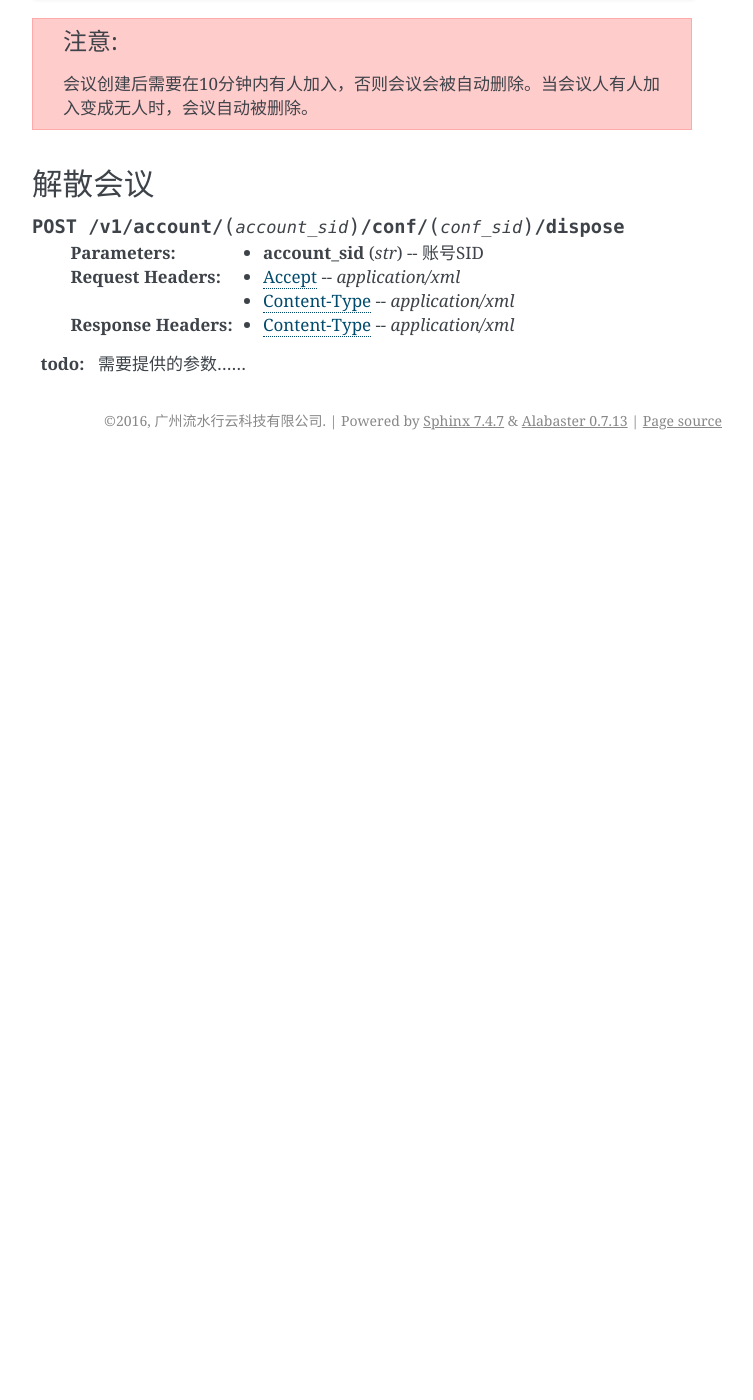
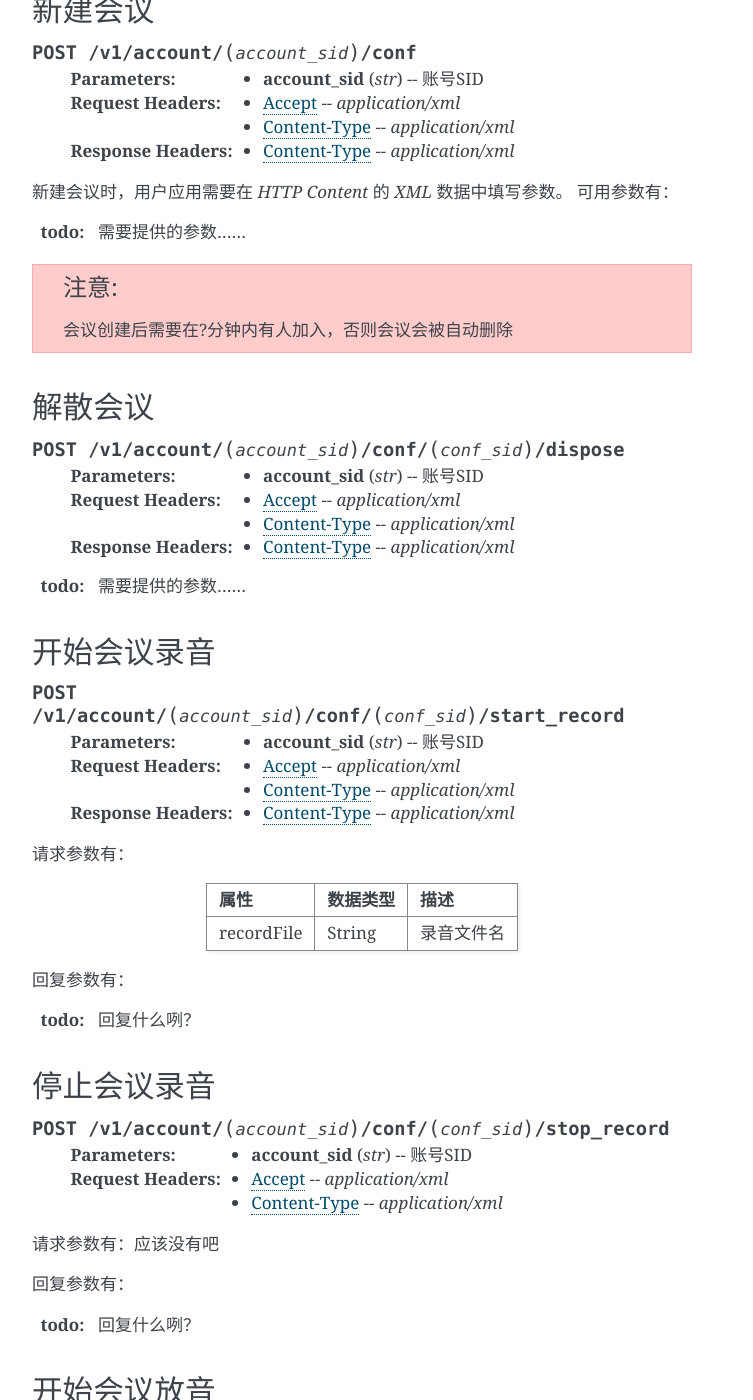
Before and after one commit to liushuixingyun/yunhuni-server-api-docs, a Sphinx documentation site: the page built from docs/rest_api/conf_api.rst, in a window 1280 px wide and 1400 px high, scrolled down 1401 px. Shown: the whole window, without its empty margins (388-1141 px from the left). Built offline with Sphinx 7.4.7, drawn with Linux system fonts in a browser that asks for light colours; before the commit the page ends 1861 px from its top, so only the background shows below that; some of the changed text lies outside the part shown.

Commit message:
small editions

```diff
--- a/docs/rest_api/call_api.rst
+++ b/docs/rest_api/call_api.rst
@@ -52,7 +52,7 @@
 
 .. http:get:: /v1/account/(account_sid)/call/(call_sid)
 
-    以账号 `account_sid` 的身份获取呼叫(`call_sid`)的信息。
+    获取隶属于账号 `account_sid` 的呼叫(`call_sid`)的信息。
 
     :param str account_sid: 账号SID
     :param str call_sid: 呼叫SID
@@ -97,7 +97,7 @@
 
 .. http:get:: /v1/account/(account_sid)/call
 
-    以账号 `account_sid` 的身份获取该账号下属的呼叫列表。
+    获取账号 `account_sid` 名下的呼叫列表。
 
     :param str account_sid: 账号SID
 
--- a/docs/rest_api/conf_api.rst
+++ b/docs/rest_api/conf_api.rst
@@ -12,17 +12,27 @@
 sid                     String         会议的唯一 ID，是一个32字符的UUID
 accountSid              String         建立该会议的账号ID
 appSid                  String         会议所属应用的ID
+maxPart                 Integer        最大与会方数量
 status                  String         会议状态，有：
 
-                                       * ``initiated``
-                                       * ``running``
-                                       * ``ringing``
-                                       * ``completed``
+                                       * ``initiated``: 会议已经创建，但是还没有任何与会方加入
+                                       * ``waiting``: 会议创建后，只有一个与会方加入，等待其它与会方加入
+                                       * ``running``: 一个以上的一会放加入过会议之后，会与即处于运行状态
+                                       * ``disposed``: 会议结束
 
+disposePartThreshold    Integer        会议自动释放的与会方数量阈值
 beginTime               DateTime
 endTime                 DateTime
+waitPlayFile            String         第一个与会方首次加入后，等待其它与会方期间播放的声音文件
+backgroundPlayFile      String         会议背景声音文件
+enterPlayFile           String         与会方加入时会议播放文件
+exitPlayFile            String         与会方退出时，会议播放文件
+recordFile              String         创建会议时，即启动录音，将录音放到这个文件
 userData                String         用户自定义数据
 onStatus                String         会议状态变化事件通知URL
+onEnter
+onExit
+onDisposed
 ======================= ============== ====================================================
 
 获取会议的信息
@@ -48,18 +58,12 @@
     :>header Content-Type: `application/xml`
 
 新建会议时，用户应用需要在 `HTTP Content` 的 `XML` 数据中填写参数。
-参数有：
+可用参数有：
 
-=============================== ============= ====== ====================================================
-属性                            数据类型      必填   描述
-=============================== ============= ====== ====================================================
-appSid                          String               当使用主账号发起呼叫时，该参数必须指定。当使用子账号时，该参数不必指定，将自动与子帐号所属应用保持一致。
-userData                        String               用户数据
-onStatus                        String               会议状态变化事件通知URL。如果不填，不会有事件通知。
-=============================== ============= ====== ====================================================
+:todo: 需要提供的参数……
 
 .. attention::
-    会议创建后需要在10分钟内有人加入，否则会议会被自动删除。当会议人有人加入变成无人时，会议自动被删除。
+    会议创建后需要在?分钟内有人加入，否则会议会被自动删除
 
 解散会议
 *************
@@ -72,3 +76,75 @@
     :>header Content-Type: `application/xml`
 
 :todo: 需要提供的参数……
+
+开始会议录音
+**************
+
+.. http:post:: /v1/account/(account_sid)/conf/(conf_sid)/start_record
+
+    :param str account_sid: 账号SID
+    :<header Accept: `application/xml`
+    :<header Content-Type: `application/xml`
+    :>header Content-Type: `application/xml`
+
+请求参数有：
+
+======================= ============== ====================================================
+属性                    数据类型       描述
+======================= ============== ====================================================
+recordFile              String         录音文件名
+======================= ============== ====================================================
+
+回复参数有：
+
+:todo: 回复什么咧？
+
+停止会议录音
+**************
+
+.. http:post:: /v1/account/(account_sid)/conf/(conf_sid)/stop_record
+
+    :param str account_sid: 账号SID
+    :<header Accept: `application/xml`
+    :<header Content-Type: `application/xml`
+
+请求参数有：应该没有吧
+
+回复参数有：
+
+:todo: 回复什么咧？
+
+开始会议放音
+**************
+
+.. http:post:: /v1/account/(account_sid)/conf/(conf_sid)/start_play
+
+    :param str account_sid: 账号SID
+    :<header Accept: `application/xml`
+    :<header Content-Type: `application/xml`
+    :>header Content-Type: `application/xml`
+
+请求参数有：
+
+======================= ============== ====================================================
+属性                    数据类型       描述
+======================= ============== ====================================================
+playFile                String         放音文件名
+======================= ============== ====================================================
+
+回复参数有：
+
+:todo: 回复什么咧？
+
+停止会议放音
+**************
+
+.. http:post:: /v1/account/(account_sid)/conf/(conf_sid)/stop_play
+
+    :param str account_sid: 账号SID
+    :<header Accept: `application/xml`
+    :<header Content-Type: `application/xml`
+
+请求参数有：应该没有吧
+
+回复参数有：
```
Also changed, not shown: other parts of docs/rest_api/call_api.rst (+1 -1 lines), docs/rest_api/part_api.rst (+26 -5 lines).
